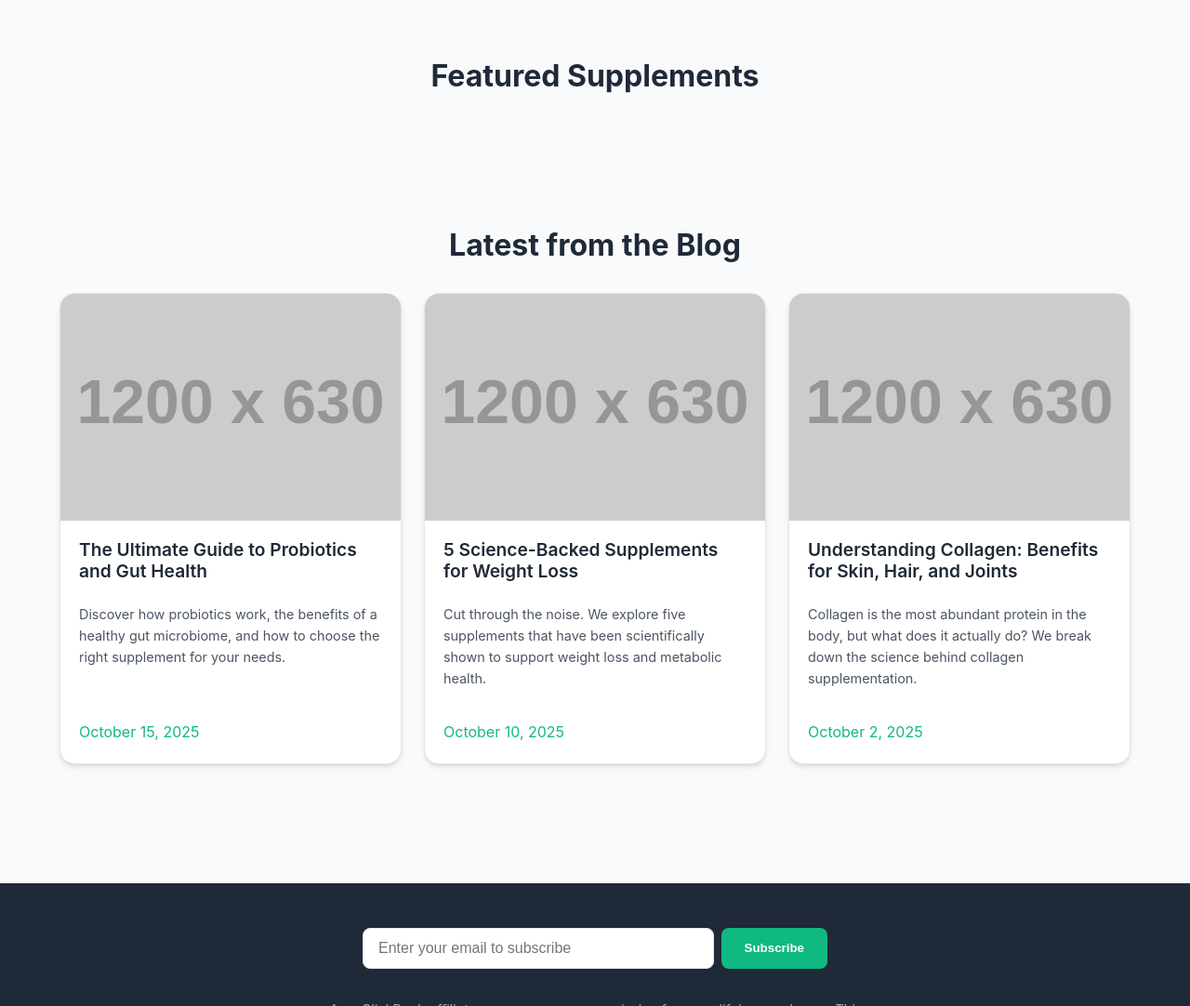
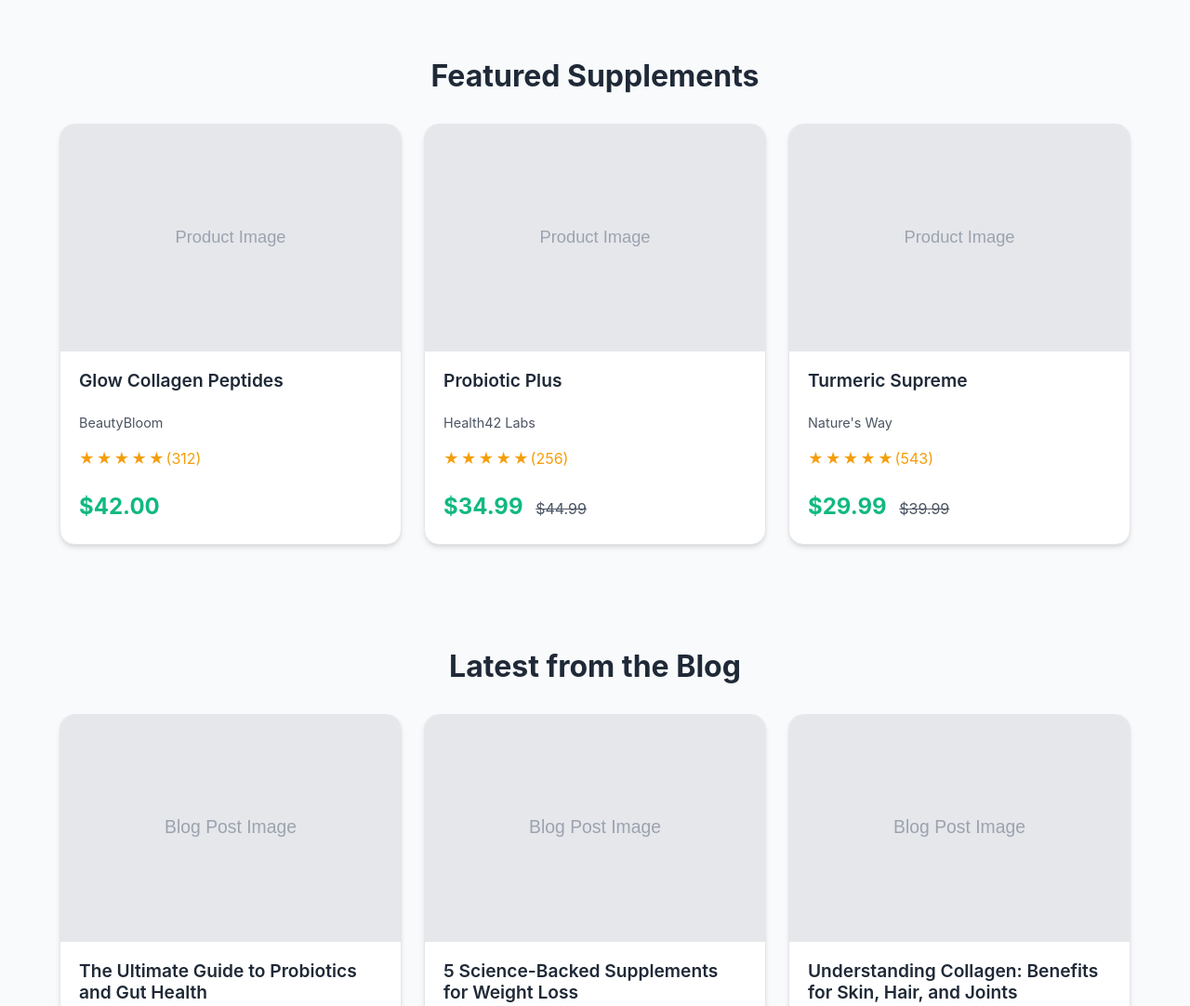
Before and after one commit to Dest-89/health42, a plain HTML site: page index.html in a window 1280 px wide. Shown: the part 940-2022 px from the top of the page at 93% size. Drawn offline with Linux system fonts and the light colour scheme; placeholder pictures from the web are drawn by us.

Commit message:
Fix: Replace external image placeholders with local SVGs

```diff
--- a/data/posts.json
+++ b/data/posts.json
@@ -5,7 +5,7 @@
     "title": "The Ultimate Guide to Probiotics and Gut Health",
     "excerpt": "Discover how probiotics work, the benefits of a healthy gut microbiome, and how to choose the right supplement for your needs.",
     "bodyHtml": "<h2>The Gut-Brain Axis</h2><p>The gut is often called the 'second brain', and for good reason. The gut-brain axis is a bidirectional communication network that links the central nervous system with the enteric nervous system. This connection means that a healthy gut can contribute to a healthy mind, influencing everything from mood to cognitive function.</p><h3>Choosing a Probiotic</h3><p>When selecting a probiotic supplement, consider the following:</p><ul><li><strong>CFU Count:</strong> Colony-Forming Units indicate the number of viable bacteria per dose. Look for supplements in the 20-50 billion CFU range.</li><li><strong>Strain Diversity:</strong> A variety of strains provides a broader range of benefits.</li><li><strong>Survivability:</strong> Ensure the strains can survive stomach acid to reach your intestines.</li></ul>",
-    "coverImage": "https://via.placeholder.com/1200x630?text=Guide+to+Probiotics",
+    "coverImage": "./assets/img/post-placeholder.svg",
     "author": "Dr. Jane Doe, PhD",
     "category": "Nutrition",
     "tags": ["probiotics", "gut health", "digestion"],
@@ -17,7 +17,7 @@
     "title": "5 Science-Backed Supplements for Weight Loss",
     "excerpt": "Cut through the noise. We explore five supplements that have been scientifically shown to support weight loss and metabolic health.",
     "bodyHtml": "<h2>Beyond Diet and Exercise</h2><p>While a healthy diet and regular exercise are paramount, certain supplements can provide an extra edge in your weight loss journey.</p><ol><li><strong>Green Tea Extract:</strong> Rich in catechins, it can boost metabolism and increase fat burning.</li><li><strong>Caffeine:</strong> A well-known stimulant that can increase energy expenditure.</li><li><strong>Glucomannan:</strong> A soluble fiber that promotes feelings of fullness.</li><li><strong>Protein Powder:</strong> Helps preserve muscle mass during weight loss and increases satiety.</li><li><strong>BHB Ketones:</strong> Can support energy levels and adherence on a ketogenic diet.</li></ol>",
-    "coverImage": "https://via.placeholder.com/1200x630?text=Weight+Loss+Supplements",
+    "coverImage": "./assets/img/post-placeholder.svg",
     "author": "health42 Editorial",
     "category": "Diets & Weight Loss",
     "tags": ["weight loss", "fat loss", "metabolism"],
@@ -29,7 +29,7 @@
     "title": "Understanding Collagen: Benefits for Skin, Hair, and Joints",
     "excerpt": "Collagen is the most abundant protein in the body, but what does it actually do? We break down the science behind collagen supplementation.",
     "bodyHtml": "<h2>The Body's Scaffolding</h2><p>Think of collagen as the scaffolding that provides strength and structure to your skin, bones, muscles, and connective tissues. As we age, our natural collagen production declines, leading to common signs of aging like wrinkles and joint pain.</p><h3>Types of Collagen</h3><p>There are over 28 types of collagen, but types I, II, and III are the most common in the human body.</p><ul><li><strong>Type I:</strong> The most prevalent, found in skin, bones, and tendons.</li><li><strong>Type II:</strong> The main component of cartilage.</li><li><strong>Type III:</strong> Found in muscles, organs, and arteries.</li></ul><p>Supplementing with hydrolyzed collagen peptides can help replenish these levels, promoting skin elasticity and joint health.</p>",
-    "coverImage": "https://via.placeholder.com/1200x630?text=Understanding+Collagen",
+    "coverImage": "./assets/img/post-placeholder.svg",
     "author": "Dr. Emily Carter, ND",
     "category": "Beauty",
     "tags": ["collagen", "skin health", "joint pain"],
--- a/data/supplements.json
+++ b/data/supplements.json
@@ -24,7 +24,7 @@
     "reviewsCount": 256,
     "pros": ["High CFU count", "Multi-strain formula"],
     "cons": ["Requires refrigeration"],
-    "images": ["https://via.placeholder.com/600x400?text=Probiotic+Plus+1", "https://via.placeholder.com/600x400?text=Probiotic+Plus+2"],
+    "images": ["./assets/img/product-placeholder.svg"],
     "clickbankHoplink": "https://hop.clickbank.net/?affiliate=YOURID&vendor=VENDOR&tid={{utm}}",
     "sku": "H42-PP-001",
     "countryOfOrigin": "USA",
@@ -55,7 +55,7 @@
     "reviewsCount": 189,
     "pros": ["Potent formula", "Includes vitamins"],
     "cons": ["Large capsules"],
-    "images": ["https://via.placeholder.com/600x400?text=Testo+Boost+Max"],
+    "images": ["./assets/img/product-placeholder.svg"],
     "clickbankHoplink": "https://hop.clickbank.net/?affiliate=YOURID&vendor=VENDOR&tid={{utm}}",
     "sku": "AG-TBM-001",
     "countryOfOrigin": "USA",
@@ -83,7 +83,7 @@
     "reviewsCount": 312,
     "pros": ["Unflavored and versatile", "High dose of collagen"],
     "cons": [],
-    "images": ["https://via.placeholder.com/600x400?text=Glow+Collagen"],
+    "images": ["./assets/img/product-placeholder.svg"],
     "clickbankHoplink": "https://hop.clickbank.net/?affiliate=YOURID&vendor=VENDOR&tid={{utm}}",
     "sku": "BB-GCP-001",
     "countryOfOrigin": "Germany",
@@ -111,7 +111,7 @@
     "reviewsCount": 450,
     "pros": ["Uses patented goBHB®", "Supports ketosis"],
     "cons": ["Can cause mild stomach upset initially"],
-    "images": ["https://via.placeholder.com/600x400?text=Keto+Burn+Elite"],
+    "images": ["./assets/img/product-placeholder.svg"],
     "clickbankHoplink": "https://hop.clickbank.net/?affiliate=YOURID&vendor=VENDOR&tid={{utm}}",
     "sku": "KC-KBE-001",
     "countryOfOrigin": "USA",
@@ -140,7 +140,7 @@
     "reviewsCount": 198,
     "pros": ["Targets root cause of gum issues", "Freshens breath"],
     "cons": ["Premium price point"],
-    "images": ["https://via.placeholder.com/600x400?text=Dental+ProGuard"],
+    "images": ["./assets/img/product-placeholder.svg"],
     "clickbankHoplink": "https://hop.clickbank.net/?affiliate=YOURID&vendor=VENDOR&tid={{utm}}",
     "sku": "OC-DPG-001",
     "countryOfOrigin": "USA",
@@ -169,7 +169,7 @@
     "reviewsCount": 543,
     "pros": ["High potency", "Enhanced absorption with BioPerine®"],
     "cons": [],
-images": ["https://via.placeholder.com/600x400?text=Turmeric+Supreme"],
+    "images": ["./assets/img/product-placeholder.svg"],
     "clickbankHoplink": "https://hop.clickbank.net/?affiliate=YOURID&vendor=VENDOR&tid={{utm}}",
     "sku": "NW-TS-001",
     "countryOfOrigin": "India",
--- a/index.html
+++ b/index.html
@@ -12,14 +12,14 @@
   <meta property="og:url" content="https://health42.net/">
   <meta property="og:title" content="health42 - Smarter Supplement Picks, Powered by Research">
   <meta property="og:description" content="Your trusted guide to the best health supplements. We provide expert reviews, detailed guides, and a curated directory to help you achieve your wellness goals.">
-  <meta property="og:image" content="https://health42.net/assets/img/social-share.jpg"> <!-- Make sure to create this image -->
+  <meta property="og:image" content="./assets/img/social-share.svg"> <!-- Make sure to create this image -->
 
   <!-- Twitter -->
   <meta property="twitter:card" content="summary_large_image">
   <meta property="twitter:url" content="https://health42.net/">
   <meta property="twitter:title" content="health42 - Smarter Supplement Picks, Powered by Research">
   <meta property="twitter:description" content="Your trusted guide to the best health supplements. We provide expert reviews, detailed guides, and a curated directory to help you achieve your wellness goals.">
-  <meta property="twitter:image" content="https://health42.net/assets/img/social-share.jpg">
+  <meta property="twitter:image" content="./assets/img/social-share.svg">
 
   <link rel="stylesheet" href="./assets/css/styles.css">
   <script src="./js/app.js" defer></script>
```
Also changed, not shown: assets/img/post-placeholder.svg (added), assets/img/product-placeholder.svg (added), assets/img/social-share.svg (added).
